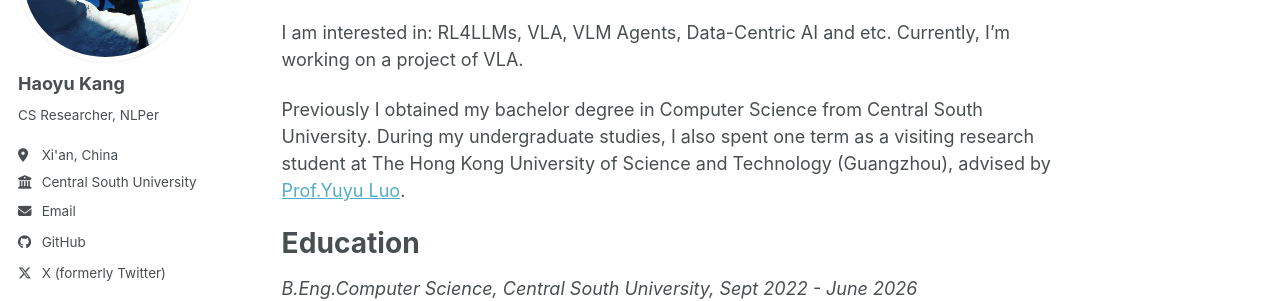
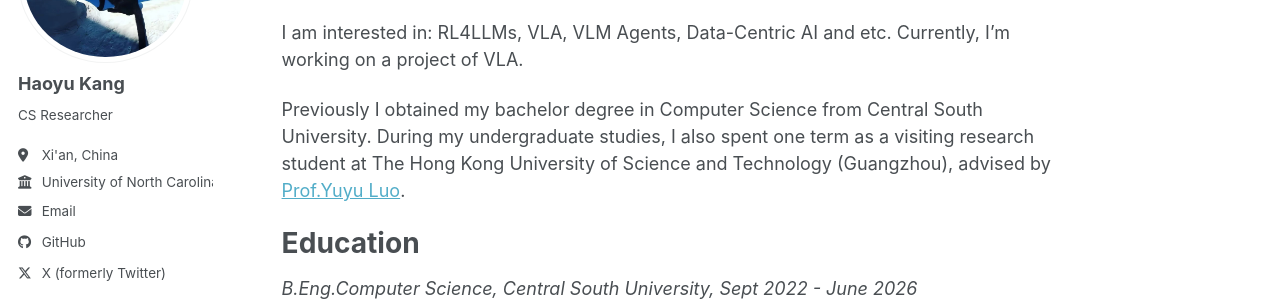
Before and after one commit to HaoyuLucasKang/HaoyuLucasKang.github.io, a Jekyll site: the page built from _pages/about.md, in a window 1280 px wide. Shown: the part 202-503 px from the top of the page. Built offline with Jekyll 4.4.1, drawn with Linux system fonts in a browser that asks for light colours; a script bundle is joined from its source files by our own code; library files that are not in the unit come from our copies.

Commit message:
Update bio and employer information in config

```diff
--- a/_config.yml
+++ b/_config.yml
@@ -26,9 +26,9 @@ author:
   avatar           : "ala.jpg"
   name             : "Haoyu Kang"
   pronouns         : # example: "she/her"
-  bio              : "CS Researcher, NLPer"
+  bio              : "CS Researcher"
   location         : "Xi'an, China"
-  employer         : "Central South University"
+  employer         : "University of North Carolina at Chapel Hill"
   uri              : # URL
   email            : "lucasalexander2000925@gmail.com"
 
```
